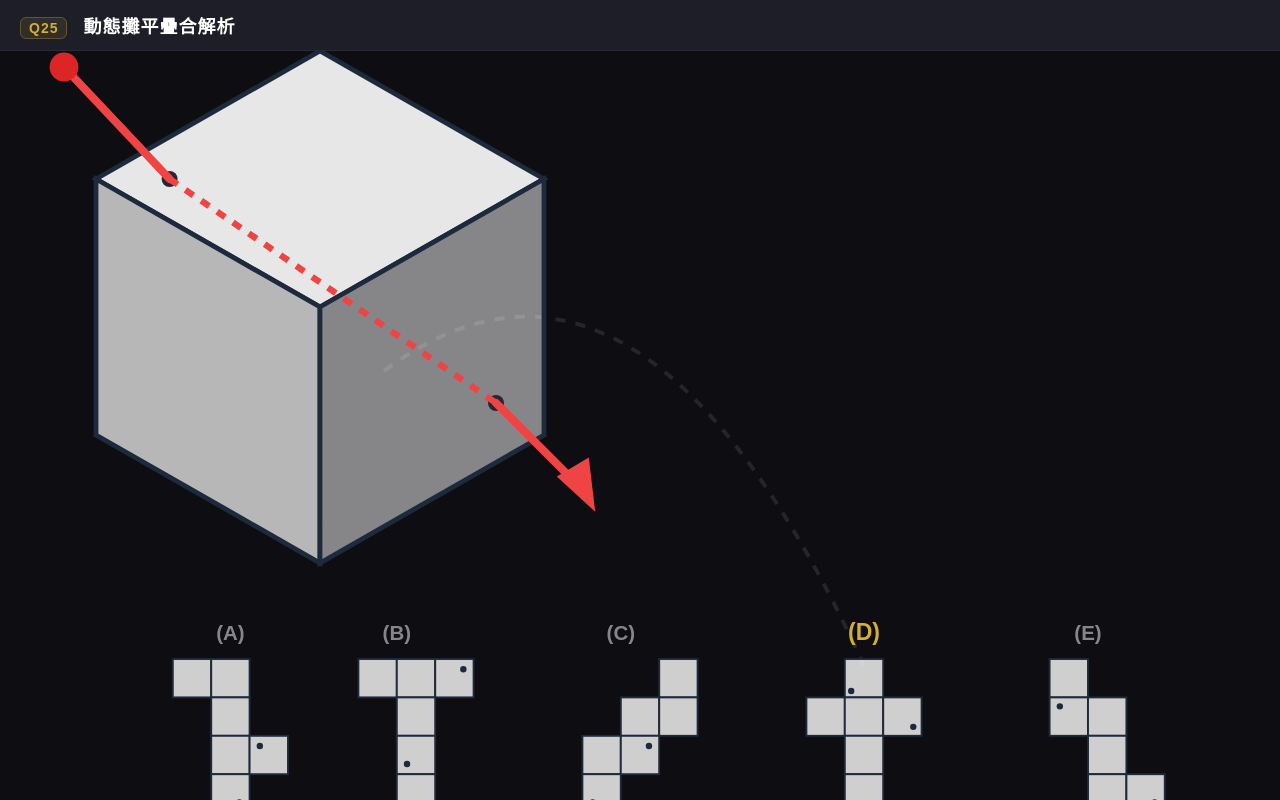
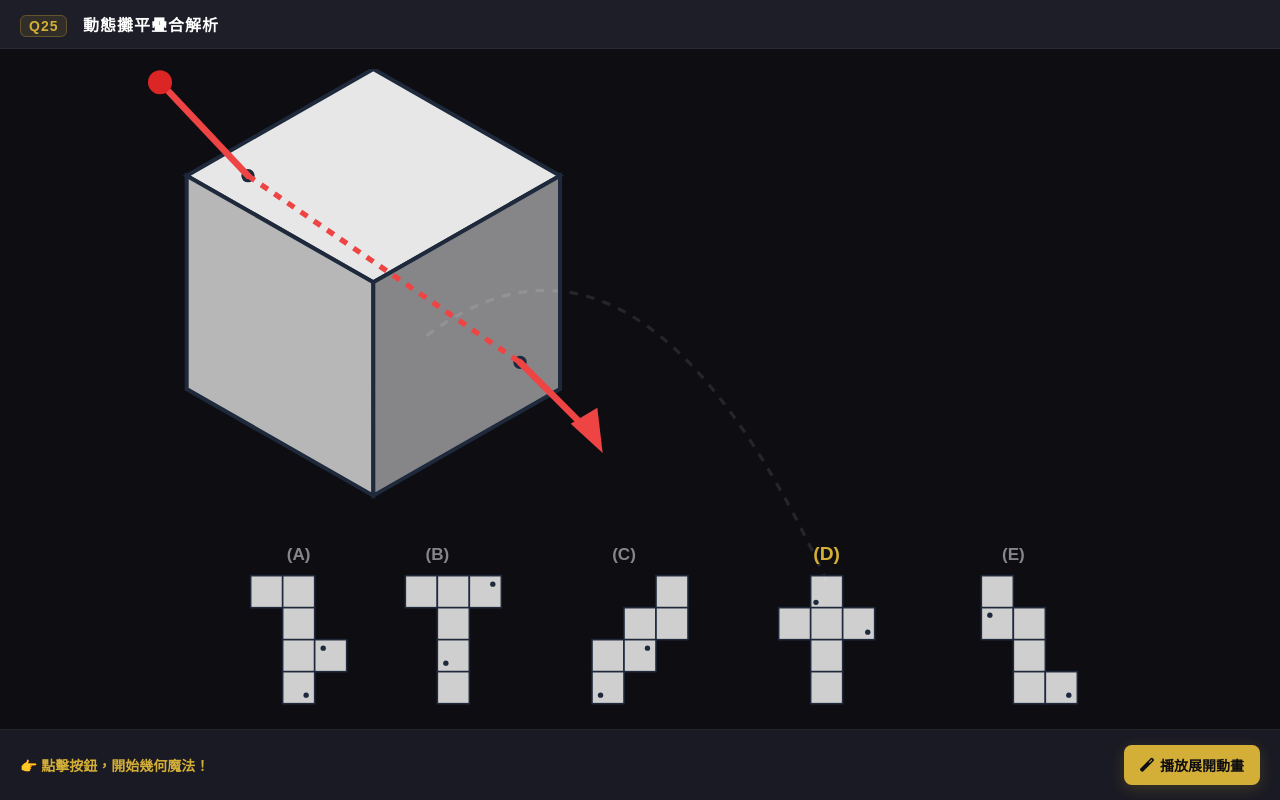
Before and after one commit to esukation/math-lab, a plain HTML site: page models/2022_mp_q25.html in a window 1280 px wide. Drawn offline with Linux system fonts and the light colour scheme.

Commit message:
Update 2022_mp_q25.html

```diff
--- a/models/2022_mp_q25.html
+++ b/models/2022_mp_q25.html
@@ -2,7 +2,7 @@
 <html lang="zh-TW">
 <head>
 <meta charset="UTF-8">
-<meta name="viewport" content="width=device-width, initial-scale=1.0">
+<meta name="viewport" content="width=device-width, initial-scale=1.0, maximum-scale=3.0, user-scalable=yes">
 <title>AMC Q25 互動式展開圖解析</title>
 <link rel="stylesheet" href="https://cdnjs.cloudflare.com/ajax/libs/font-awesome/6.5.1/css/all.min.css">
 <style>
@@ -12,9 +12,8 @@
     font-family: sans-serif;
     margin: 0;
     padding: 0;
-    width: 100vw;
-    height: 100vh;
-    overflow: hidden; /* 強制防止出現任何捲軸 */
+    width: 100%;
+    height: 100%;
   }
 
   .app-container {
@@ -35,23 +34,31 @@
     align-items: center;
     flex-shrink: 0;
   }
-  .header h1 { margin: 0; font-size: 18px; font-weight: 700; letter-spacing: 1px; }
+
+  .header h1 { margin: 0; font-size: 16px; font-weight: 700; letter-spacing: 1px; }
   .badge { background: rgba(212,175,55,0.1); color: #D4AF37; border: 1px solid rgba(212,175,55,0.3); padding: 2px 8px; border-radius: 6px; font-size: 14px; margin-right: 10px;}
 
   .interactive-area {
     flex-grow: 1;
     width: 100%;
-    position: relative;
     background: #0D0D12;
+    display: flex;
+    justify-content: center;
+    align-items: center;
+    overflow: hidden; /* 防止 SVG 溢出 */
   }
 
-  /* 讓 SVG 完全自適應容器，不會溢出 */
-  svg { width: 100%; height: 100%; display: block; }
+  /* 讓 SVG 自動完美縮放適應容器，不會變形或超出畫面 */
+  svg {
+    width: 100%;
+    height: 100%;
+    max-height: 80vh;
+  }
 
   .control-panel {
     background: #1A1A24;
     border-top: 1px solid rgba(255,255,255,0.05);
-    padding: 12px 20px;
+    padding: 15px 20px;
     display: flex;
     justify-content: space-between;
     align-items: center;
@@ -69,7 +76,7 @@
     background: #D4AF37;
     color: #0D0D12;
     border: none;
-    padding: 8px 16px;
+    padding: 10px 16px;
     border-radius: 8px;
     font-size: 14px;
     font-weight: 900;
@@ -105,6 +112,7 @@
 
       <path d="M 300 250 Q 500 100 675 480" fill="none" stroke="rgba(255,255,255,0.1)" stroke-width="3" stroke-dasharray="8,8"/>
 
+      <!-- ================= 下方 5 個選項區 ================= -->
       <g transform="translate(150, 520)">
         <rect x="-15" y="-45" width="30" height="30" fill="rgba(255,255,255,0.8)" stroke="#1e293b" stroke-width="1.5"/>
         <rect x="15" y="-45" width="30" height="30" fill="rgba(255,255,255,0.8)" stroke="#1e293b" stroke-width="1.5"/>
@@ -188,7 +196,6 @@
             <polygon points="86,64 74,53 84,47" fill="#ef4444"/>
         </g>
       </g>
-
     </svg>
   </div>
 
```
